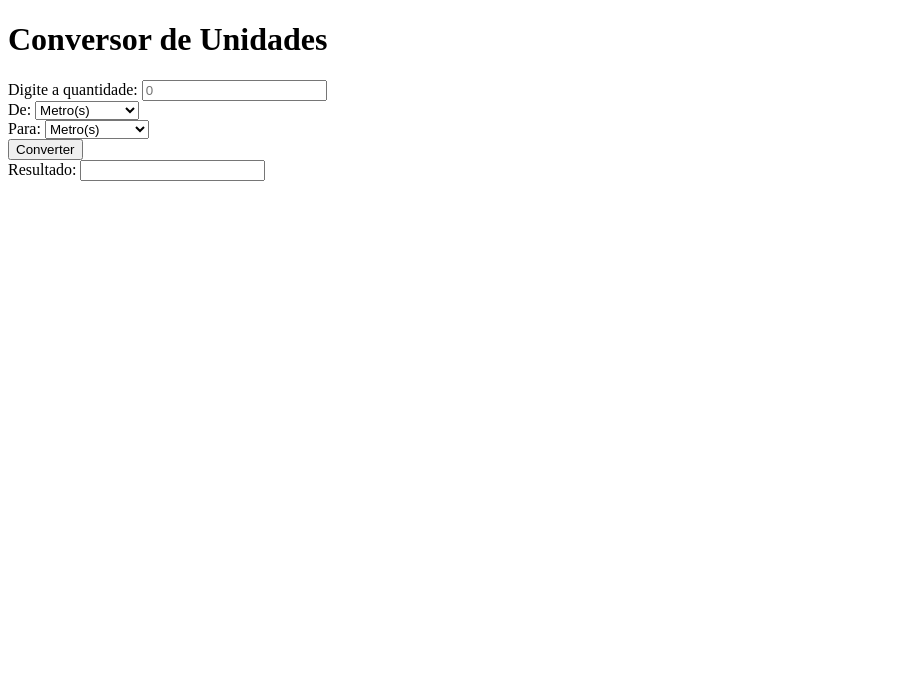
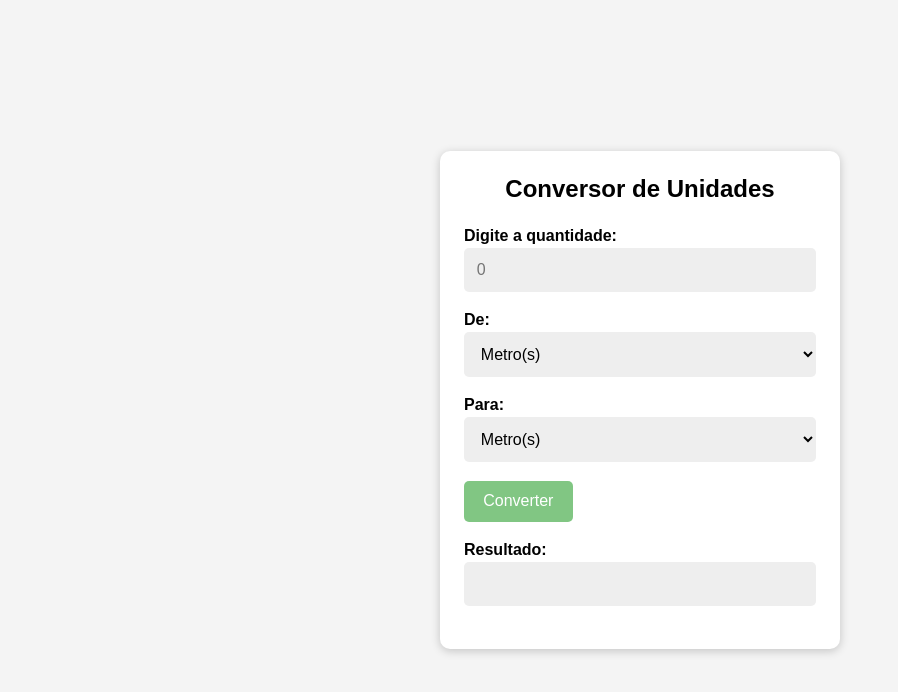
Before and after one commit to leaquis/Conversor-de-unidades, a plain HTML site: page index.html in a window 1280 px wide. Shown: the whole page, without its empty margins (0-898 px from the left). Drawn offline with Linux system fonts and the light colour scheme.

Commit message:
Desenvolvimento do css

```diff
--- a/index.html
+++ b/index.html
@@ -4,6 +4,9 @@
     <meta charset="UTF-8">
     <meta name="viewport" content="width=device-width, initial-scale=1.0">
     <title>Conversor de Unidades</title>
+    <link rel="stylesheet" href="/styles/styles.css">
+    <script src="/scripts/scripts.js" defer></script>
+
 </head>
 <body>
     <div class="container">
--- /dev/null
+++ b/styles/styles.css
@@ -0,0 +1,76 @@
+* {
+    box-sizing: border-box;
+    margin: 0;
+    padding: 0;
+    font-family: Arial;
+}
+
+body {
+    background-color: #f4f4f4;
+    display: flex;
+    align-items: center;
+    justify-content: center;
+    height: 100vh;
+}
+
+.container {
+    background-color: #fff;
+    border-radius: 10px;
+    box-shadow: 0 2px 10px rgba(0, 0, 0, 0.2);
+    padding: 1.5rem;
+    width: 400px;
+}
+
+h1 {
+    font-size: 24px;
+    margin-bottom: 1.5rem;
+    text-align: center;
+}
+
+.input-group, .output-group  {
+    display: flex;
+    flex-direction: column;
+    margin-bottom: 1.2rem;
+}
+
+.input-group label,
+.output-group label {
+    margin-bottom: 0.2rem;
+    font-weight: bold;
+}
+
+select,
+input {
+    padding: 0.8rem;
+    border-radius: 5px;
+    border: none;
+    font-size: 1rem;
+    background-color: #EEE;
+}
+
+button {
+    background-color: #4caf50;
+    border-radius: 5px;
+    border: none;
+    color: #fff;
+    cursor: pointer;
+    font-size: 1rem;
+    padding: 0.7rem 1.2rem;
+    opacity: 0.7;
+    transition: 0.4s;
+}
+
+button:hover {
+    opacity: 1;
+}
+
+.output-group {
+    margin-top: 1.2rem;
+}
+
+#message {
+    font-size: 0.8rem;
+    color: #4caf50;
+    margin-top: 0.7rem;
+    text-align: center;
+}
```
Also changed, not shown: scripts/scripts.js (added), styles.css (deleted).
